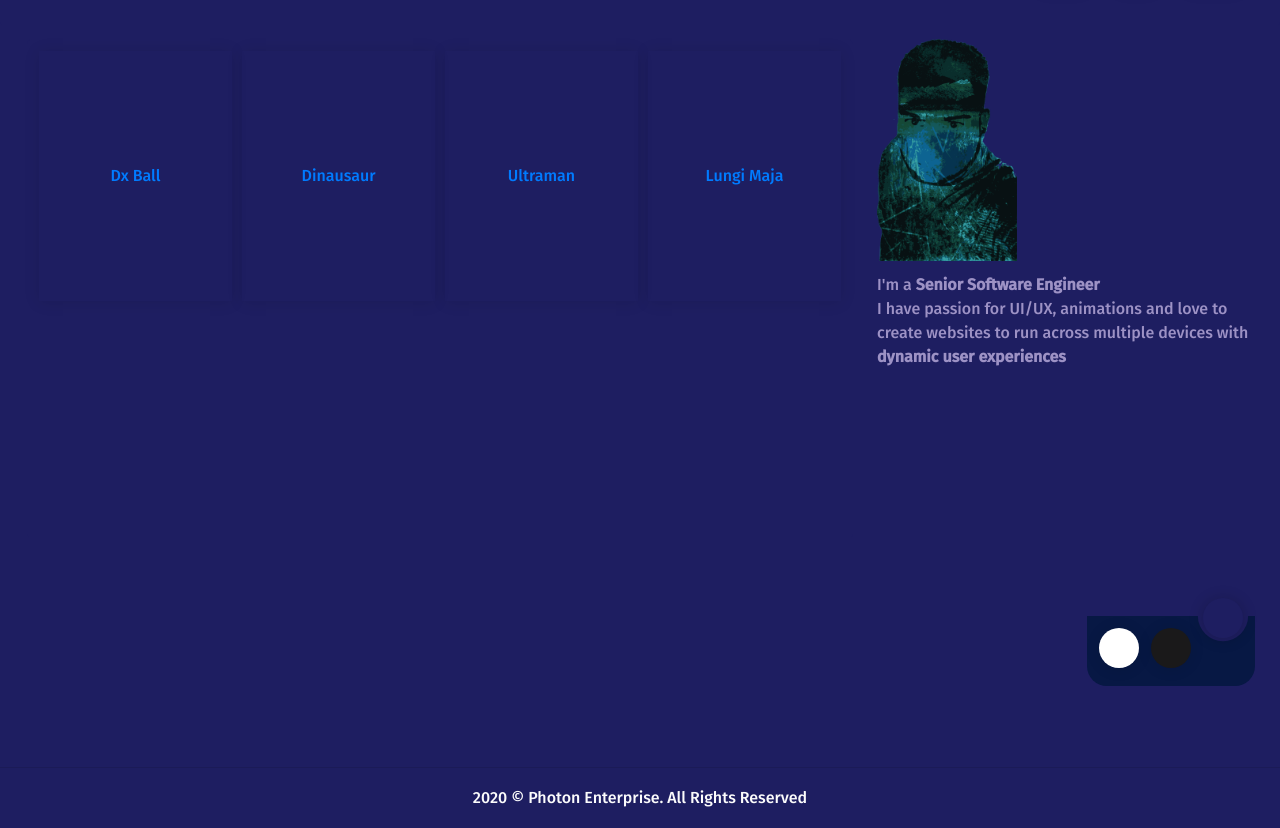
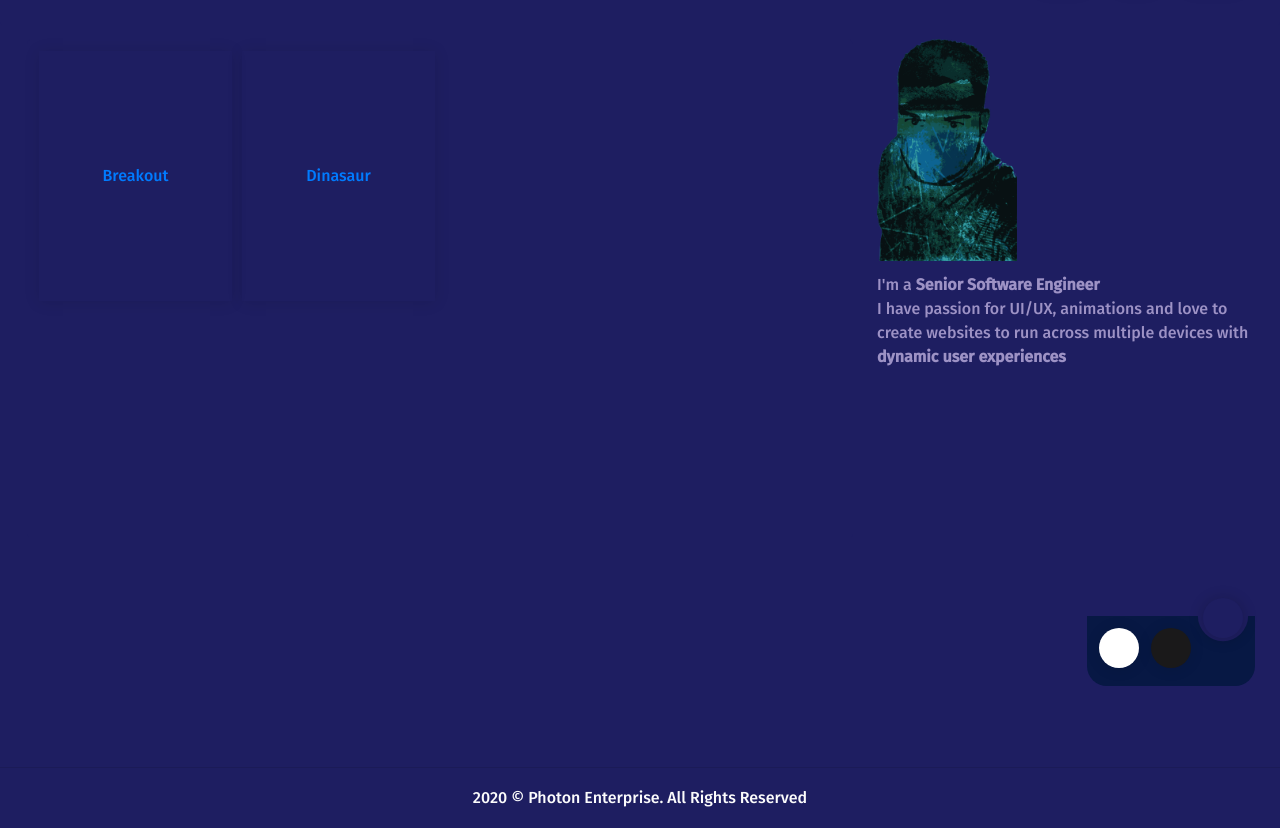
Before and after one commit to mp5maker/react-blog, a Gatsby site: page /games in a window 1280 px wide. Shown: the part 89-917 px from the top of the page. Built offline with nearby package versions, Linux system fonts and the light colour scheme; Gatsby itself is replaced by a stand-in of ours.

Commit message:
refactor: game name changes from dx-ball to breakout

```diff
--- a/src/Locales/bn.json
+++ b/src/Locales/bn.json
@@ -9,6 +9,8 @@
     "7": "৭",
     "8": "৮",
     "9": "৯",
+    "BREAKOUT": "ব্রেকআউট",
+    "DINASAUR": "ডাইনোসর",
     "GAMES": "গেম",
     "FILES": "নথি পত্র",
     "OR": "অথবা",
--- a/src/Locales/en.json
+++ b/src/Locales/en.json
@@ -9,6 +9,8 @@
     "7": "7",
     "8": "8",
     "9": "9",
+    "BREAKOUT": "Breakout",
+    "DINASAUR": "Dinasaur",
     "GAMES": "Games",
     "FILES": "Files",
     "OR": "or",
--- a/src/pages/games/dx-ball/index.js
+++ b/src/pages/games/breakout/index.js
@@ -11,7 +11,7 @@ import { ThreeMesh } from 'ThreeJS/Mesh'
 import { ThreeMeshStandardMaterial } from 'ThreeJS/Material/Standard'
 
 
-export default function DxBall() {
+export default function Breakout() {
     // const colors = useThreeColors()
 
     return (
@@ -31,7 +31,7 @@ export default function DxBall() {
                         height: `100%`,
                         minHeight: `500px`
                     }}
-                    pixelRatio={window.devicePixelRatio || 1}>
+                    pixelRatio={typeof (window) != "undefined" ? window.devicePixelRatio : 1}>
                     <ThreeAmbientLight />
                     <ThreePointLight position={[10, 10, 10]} />
                     <ThreeMesh
--- a/src/pages/games/index.js
+++ b/src/pages/games/index.js
@@ -1,6 +1,7 @@
 import React from "react"
 import styled from 'styled-components'
 import { Link } from 'gatsby'
+import { Trans } from 'react-i18next'
 
 import { Layout } from 'Components/Layout'
 
@@ -35,20 +36,16 @@ export default function Home() {
             <Layout page={`Games`}>
                 <Grid>
                     <GridItem
-                        to={`/games/dx-ball`}>
-                        Dx Ball
+                        to={`/games/breakout`}>
+                        <Trans>
+                            BREAKOUT
+                        </Trans>
                     </GridItem>
                     <GridItem
                         to={`/games/dinasaur`}>
-                        Dinausaur
-                    </GridItem>
-                    <GridItem
-                        to={`/games/ultraman`}>
-                        Ultraman
-                    </GridItem>
-                    <GridItem
-                        to={`/games/lungi-maja`}>
-                        Lungi Maja
+                        <Trans>
+                            DINASAUR
+                        </Trans>
                     </GridItem>
                 </Grid>
             </Layout>
```
Also changed, not shown: src/pages/games/lungi-maja/index.js (deleted, +0 -14 lines), src/pages/games/ultraman/index.js (deleted, +0 -14 lines).
